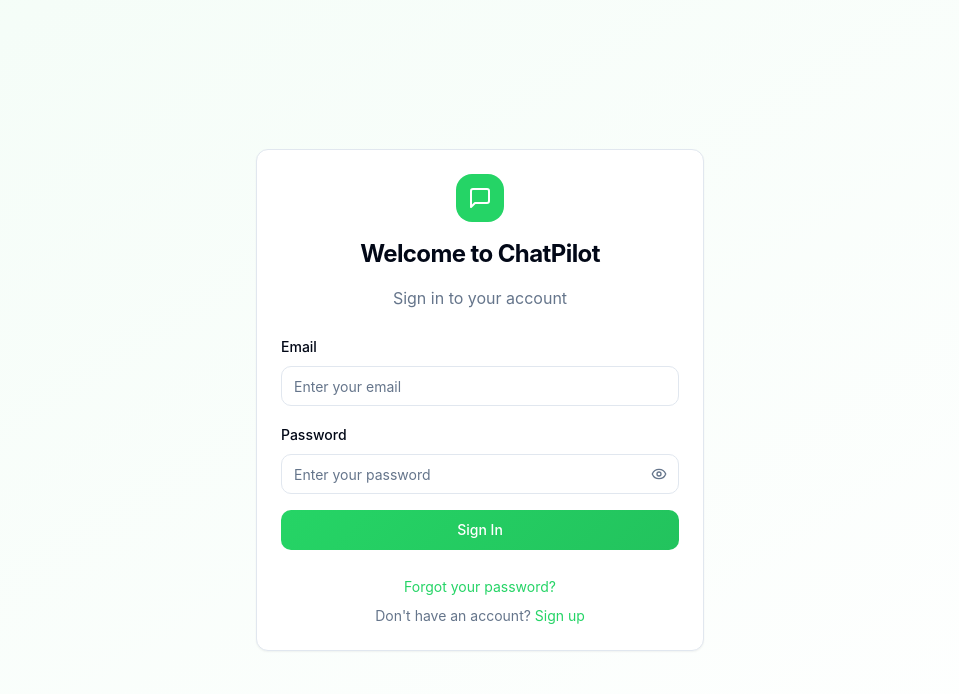
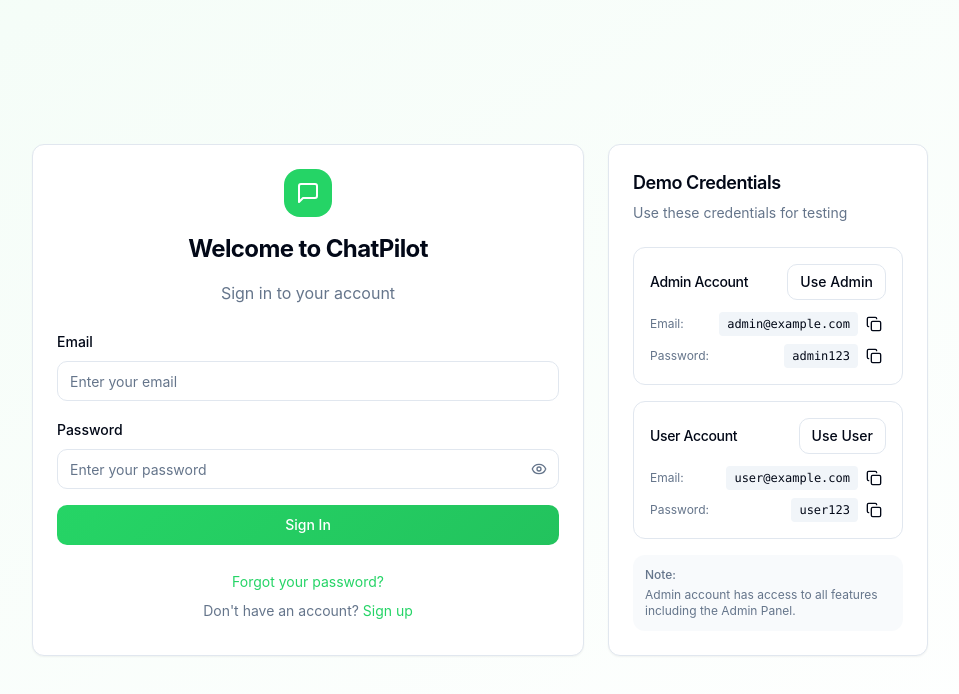
Before and after one commit to giwhas/chat-pilot, a React (Vite) app: page /login in a window 1280 px wide. Shown: the top 694 px of the page, without its empty margins (160-1119 px from the left). Built offline with nearby package versions, Linux system fonts and the light colour scheme.

Commit message:
Add default admin credentials
Implement default credentials for login and access to the admin panel.

```diff
--- a/src/mock/api.ts
+++ b/src/mock/api.ts
@@ -4,7 +4,7 @@ export const mockApiResponses = {
   // Auth endpoints
   'POST /api/auth/login': {
     token: 'mock-jwt-token-12345',
-    user: { id: '1', name: 'John Doe', email: 'john@example.com', role: 'admin' }
+    user: { id: '1', name: 'Admin User', email: 'admin@example.com', role: 'admin' }
   },
 
   'POST /api/auth/register': {
@@ -17,8 +17,8 @@ export const mockApiResponses = {
 
   'GET /api/auth/me': {
     id: '1',
-    name: 'John Doe',
-    email: 'john@example.com',
+    name: 'Admin User',
+    email: 'admin@example.com',
     role: 'admin'
   },
 
@@ -97,5 +97,17 @@ export const mockApiResponses = {
   }
 };
 
+// Default credentials for testing
+export const DEFAULT_CREDENTIALS = {
+  admin: {
+    email: 'admin@example.com',
+    password: 'admin123'
+  },
+  user: {
+    email: 'user@example.com',
+    password: 'user123'
+  }
+};
+
 // Mock API delay simulation
 export const mockDelay = (ms: number = 1000) => new Promise(resolve => setTimeout(resolve, ms));
--- a/src/pages/auth/Login.tsx
+++ b/src/pages/auth/Login.tsx
@@ -4,13 +4,14 @@ import { Link, Navigate } from 'react-router-dom';
 import { useForm } from 'react-hook-form';
 import { zodResolver } from '@hookform/resolvers/zod';
 import { z } from 'zod';
-import { Eye, EyeOff, MessageSquare } from 'lucide-react';
+import { Eye, EyeOff, MessageSquare, Copy } from 'lucide-react';
 import { Button } from '@/components/ui/button';
 import { Input } from '@/components/ui/input';
 import { Label } from '@/components/ui/label';
 import { Card, CardContent, CardHeader, CardTitle } from '@/components/ui/card';
 import { useAuthStore } from '@/store/authStore';
 import { useToast } from '@/hooks/use-toast';
+import { DEFAULT_CREDENTIALS } from '@/mock/api';
 
 const loginSchema = z.object({
   email: z.string().email('Invalid email address'),
@@ -53,13 +54,33 @@ export function Login() {
     }
   };
 
+  const fillCredentials = (type: 'admin' | 'user') => {
+    const credentials = DEFAULT_CREDENTIALS[type];
+    form.setValue('email', credentials.email);
+    form.setValue('password', credentials.password);
+    toast({
+      title: 'Credentials filled',
+      description: `${type} credentials have been filled in the form.`,
+    });
+  };
+
+  const copyToClipboard = (text: string, type: string) => {
+    navigator.clipboard.writeText(text);
+    toast({
+      title: 'Copied!',
+      description: `${type} copied to clipboard.`,
+    });
+  };
+
   if (isAuthenticated) {
     return <Navigate to="/dashboard" replace />;
   }
 
   return (
     <div className="min-h-screen flex items-center justify-center bg-gradient-to-br from-primary/5 to-background p-4">
-      <Card className="w-full max-w-md animate-fade-in">
+      <div className="w-full max-w-4xl flex gap-6">
+        {/* Login Form */}
+        <Card className="flex-1 animate-fade-in">
           <CardHeader className="text-center space-y-4">
             <div className="mx-auto w-12 h-12 bg-primary rounded-xl flex items-center justify-center">
               <MessageSquare className="w-6 h-6 text-primary-foreground" />
@@ -150,6 +171,119 @@ export function Login() {
             </div>
           </CardContent>
         </Card>
+
+        {/* Default Credentials Card */}
+        <Card className="w-80 animate-fade-in">
+          <CardHeader>
+            <CardTitle className="text-lg">Demo Credentials</CardTitle>
+            <p className="text-sm text-muted-foreground">
+              Use these credentials for testing
+            </p>
+          </CardHeader>
+          <CardContent className="space-y-4">
+            {/* Admin Credentials */}
+            <div className="space-y-3 p-4 border rounded-lg">
+              <div className="flex items-center justify-between">
+                <h4 className="font-medium text-sm">Admin Account</h4>
+                <Button
+                  variant="outline"
+                  size="sm"
+                  onClick={() => fillCredentials('admin')}
+                >
+                  Use Admin
+                </Button>
+              </div>
+              <div className="space-y-2 text-xs">
+                <div className="flex items-center justify-between">
+                  <span className="text-muted-foreground">Email:</span>
+                  <div className="flex items-center space-x-1">
+                    <code className="bg-muted px-2 py-1 rounded">
+                      {DEFAULT_CREDENTIALS.admin.email}
+                    </code>
+                    <Button
+                      variant="ghost"
+                      size="sm"
+                      className="h-6 w-6 p-0"
+                      onClick={() => copyToClipboard(DEFAULT_CREDENTIALS.admin.email, 'Email')}
+                    >
+                      <Copy className="h-3 w-3" />
+                    </Button>
+                  </div>
+                </div>
+                <div className="flex items-center justify-between">
+                  <span className="text-muted-foreground">Password:</span>
+                  <div className="flex items-center space-x-1">
+                    <code className="bg-muted px-2 py-1 rounded">
+                      {DEFAULT_CREDENTIALS.admin.password}
+                    </code>
+                    <Button
+                      variant="ghost"
+                      size="sm"
+                      className="h-6 w-6 p-0"
+                      onClick={() => copyToClipboard(DEFAULT_CREDENTIALS.admin.password, 'Password')}
+                    >
+                      <Copy className="h-3 w-3" />
+                    </Button>
+                  </div>
+                </div>
+              </div>
+            </div>
+
+            {/* User Credentials */}
+            <div className="space-y-3 p-4 border rounded-lg">
+              <div className="flex items-center justify-between">
+                <h4 className="font-medium text-sm">User Account</h4>
+                <Button
+                  variant="outline"
+                  size="sm"
+                  onClick={() => fillCredentials('user')}
+                >
+                  Use User
+                </Button>
+              </div>
+              <div className="space-y-2 text-xs">
+                <div className="flex items-center justify-between">
+                  <span className="text-muted-foreground">Email:</span>
+                  <div className="flex items-center space-x-1">
+                    <code className="bg-muted px-2 py-1 rounded">
+                      {DEFAULT_CREDENTIALS.user.email}
+                    </code>
+                    <Button
+                      variant="ghost"
+                      size="sm"
+                      className="h-6 w-6 p-0"
+                      onClick={() => copyToClipboard(DEFAULT_CREDENTIALS.user.email, 'Email')}
+                    >
+                      <Copy className="h-3 w-3" />
+                    </Button>
+                  </div>
+                </div>
+                <div className="flex items-center justify-between">
+                  <span className="text-muted-foreground">Password:</span>
+                  <div className="flex items-center space-x-1">
+                    <code className="bg-muted px-2 py-1 rounded">
+                      {DEFAULT_CREDENTIALS.user.password}
+                    </code>
+                    <Button
+                      variant="ghost"
+                      size="sm"
+                      className="h-6 w-6 p-0"
+                      onClick={() => copyToClipboard(DEFAULT_CREDENTIALS.user.password, 'Password')}
+                    >
+                      <Copy className="h-3 w-3" />
+                    </Button>
+                  </div>
+                </div>
+              </div>
+            </div>
+
+            <div className="text-xs text-muted-foreground bg-muted/50 p-3 rounded-lg">
+              <p className="font-medium mb-1">Note:</p>
+              <p>Admin account has access to all features including the Admin Panel.</p>
+            </div>
+          </CardContent>
+        </Card>
+      </div>
     </div>
   );
 }
```
Lines whose indentation alone changed are shown as unchanged.
